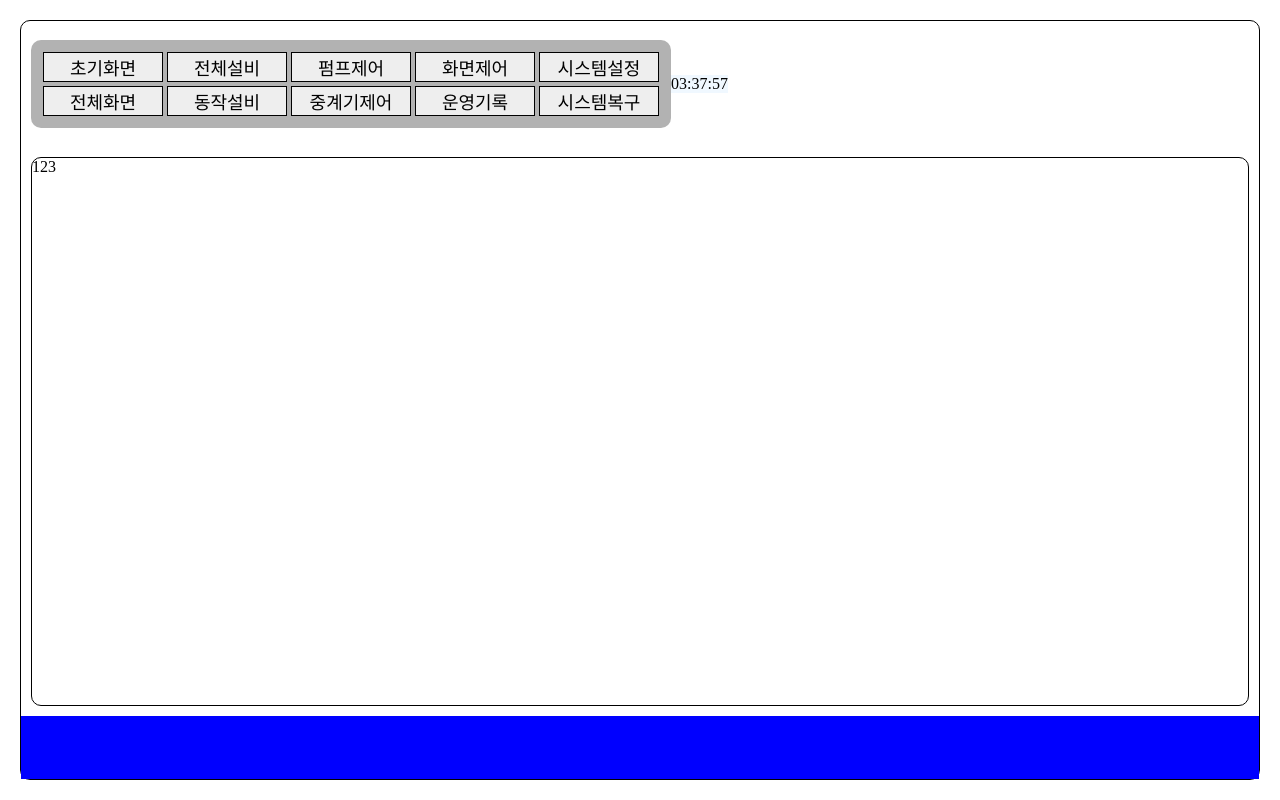
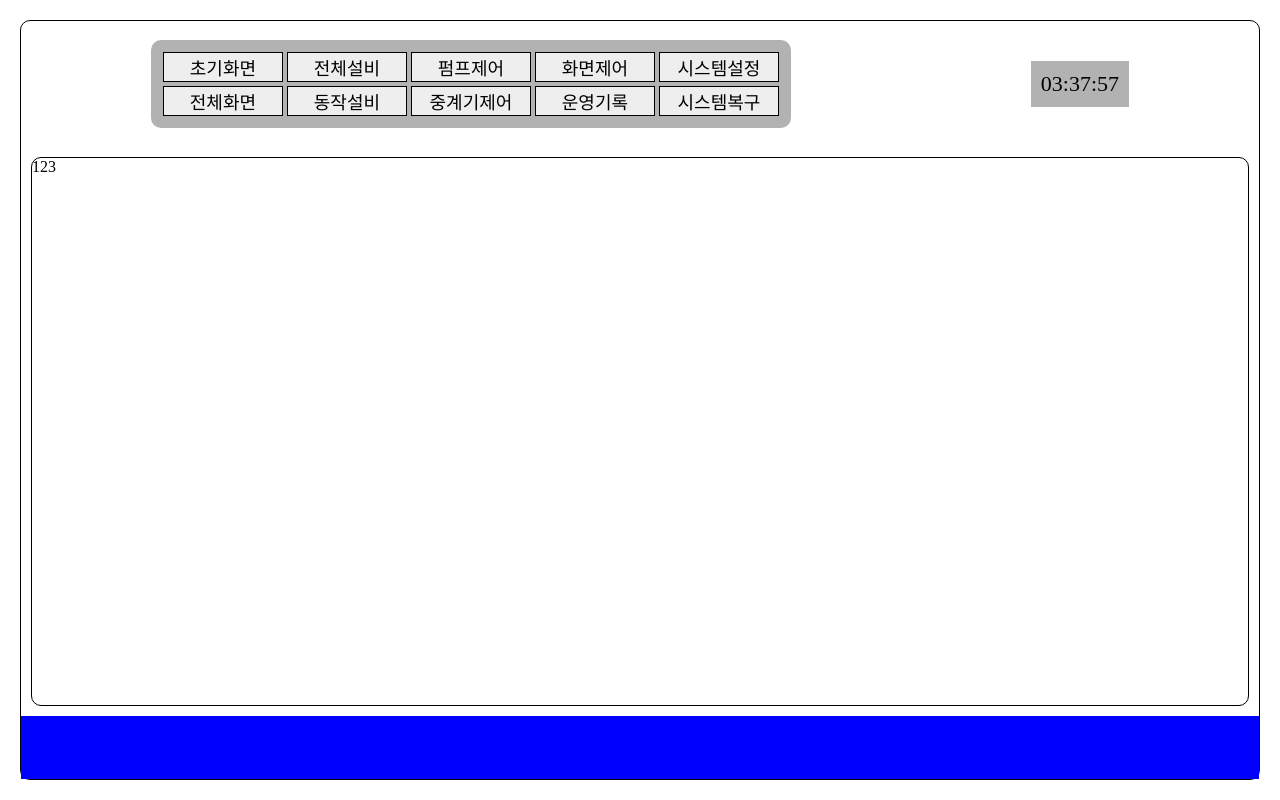
Before and after one commit to CNU-Sedna/sedna-web, a React (Create React App) app: page / in a window 1280 px wide. Built offline with nearby package versions, Linux system fonts and the light colour scheme.

Commit message:
feat: Display calculated current time

```diff
--- a/src/layouts/screenlayout/ScreenLayout.js
+++ b/src/layouts/screenlayout/ScreenLayout.js
@@ -18,6 +18,12 @@ const Header = styled.div`
     margin: 0 10px;
     display: flex;
     align-items: center;
+    justify-content: space-around;
+`;
+
+const TimeAndSetting = styled.div`
+    display: flex;
+    flex-direction: column;
 `;
 
 const Main = styled.div`
@@ -35,10 +41,10 @@ const ScreenLayout = ({children}) => {
     <Wrapper>
         <Header>
             <ReceiverNumeber/>
-            <div>
+            <TimeAndSetting>
                 <CurrentTime/>
                 <SystemSetting/>
-            </div>
+            </TimeAndSetting>
             <ReceiverStatus/>
         </Header>
         <Main>{children}</Main>
--- a/src/layouts/screenlayout/components/CurrentTime.js
+++ b/src/layouts/screenlayout/components/CurrentTime.js
@@ -2,9 +2,14 @@ import styled from "@emotion/styled";
 import React, { useEffect, useState } from "react";
 
 const Wrapper = styled.div`
+    padding: 10px;
     display: flex;
     flex-direction: column;
-    background-color: aliceblue;
+    background-color: var(--color-lightgray);
+
+    span {
+        font-size: 22px;
+    }
 `;
 
 const CurrentTime = () => {
```
